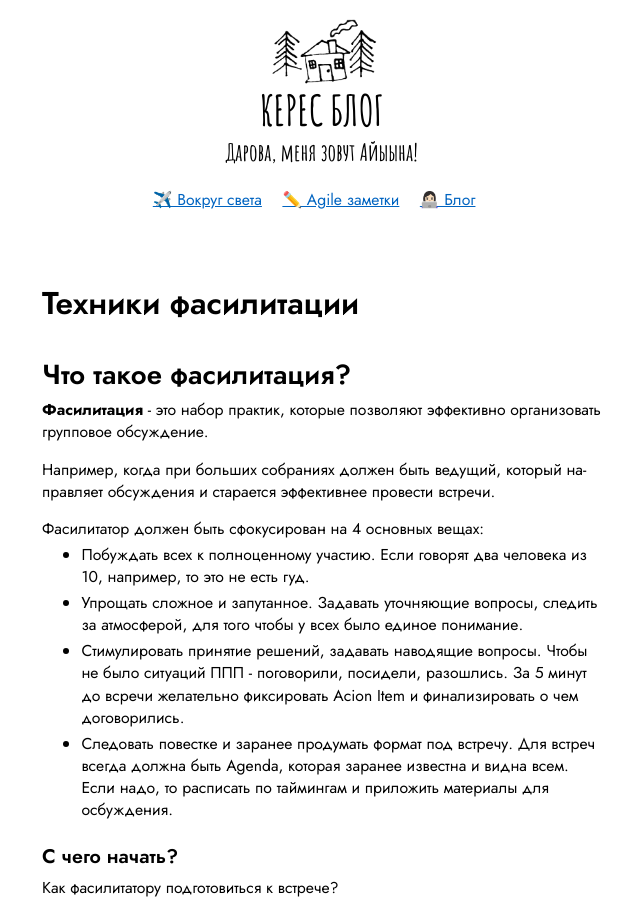
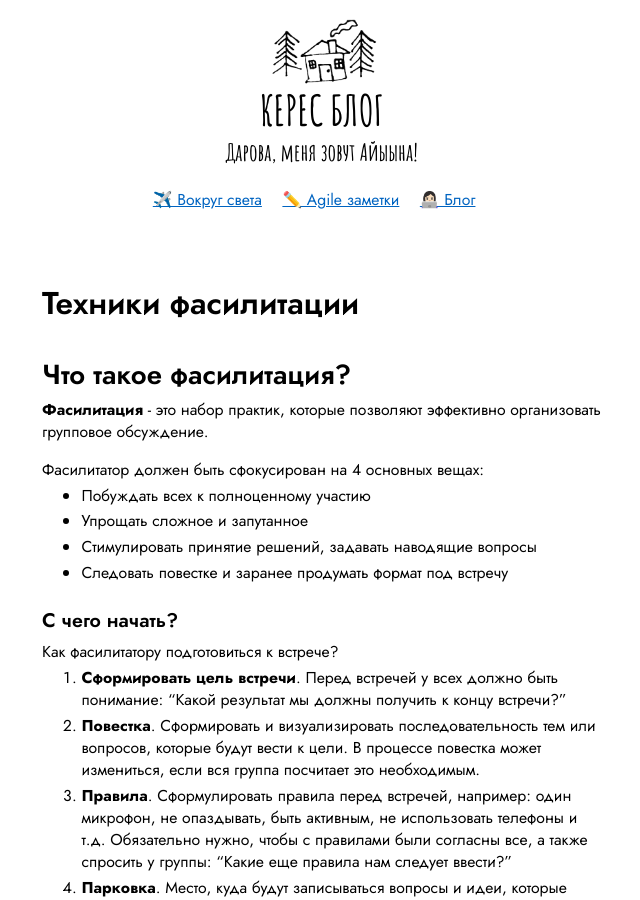
Before and after one commit to keresm/keresaina.github.io, a Jekyll site: the page built from _posts/2022-08-29-facilitation.md, in a window 1280 px wide and 900 px high. Shown: the whole window, without its empty margins (318-958 px from the left). Built offline with Jekyll 4.4.1, drawn with Linux system fonts in a browser that asks for light colours.

Commit message:
Update 2022-08-29-facilitation.md

```diff
--- a/_posts/2022-08-29-facilitation.md
+++ b/_posts/2022-08-29-facilitation.md
@@ -4,18 +4,15 @@ title: Техники фасилитации
 date:   2023-01-31
 ---
 
-
 ## Что такое фасилитация?
 
 **Фасилитация** - это набор практик, которые позволяют эффективно организовать групповое обсуждение.
 
-Например, когда при больших собраниях должен быть ведущий, который направляет обсуждения и старается эффективнее провести встречи.
-
 Фасилитатор должен быть сфокусирован на 4 основных вещах:
-- Побуждать всех к полноценному участию. Если говорят два человека из 10, например, то это не есть гуд.
-- Упрощать сложное и запутанное. Задавать уточняющие вопросы, следить за атмосферой, для того чтобы у всех было единое понимание.
-- Стимулировать принятие решений, задавать наводящие вопросы. Чтобы не было ситуаций ППП - поговорили, посидели, разошлись. За 5 минут до всречи желательно фиксировать Acion Item и финализировать о чем договорились.
-- Следовать повестке и заранее продумать формат под встречу. Для встреч всегда должна быть Agenda, которая заранее известна и видна всем. Если надо, то расписать по таймингам и приложить материалы для осбуждения.
+- Побуждать всех к полноценному участию
+- Упрощать сложное и запутанное
+- Стимулировать принятие решений, задавать наводящие вопросы
+- Следовать повестке и заранее продумать формат под встречу
 
 ### C чего начать?
 Как фасилитатору подготовиться к встрече?
```
